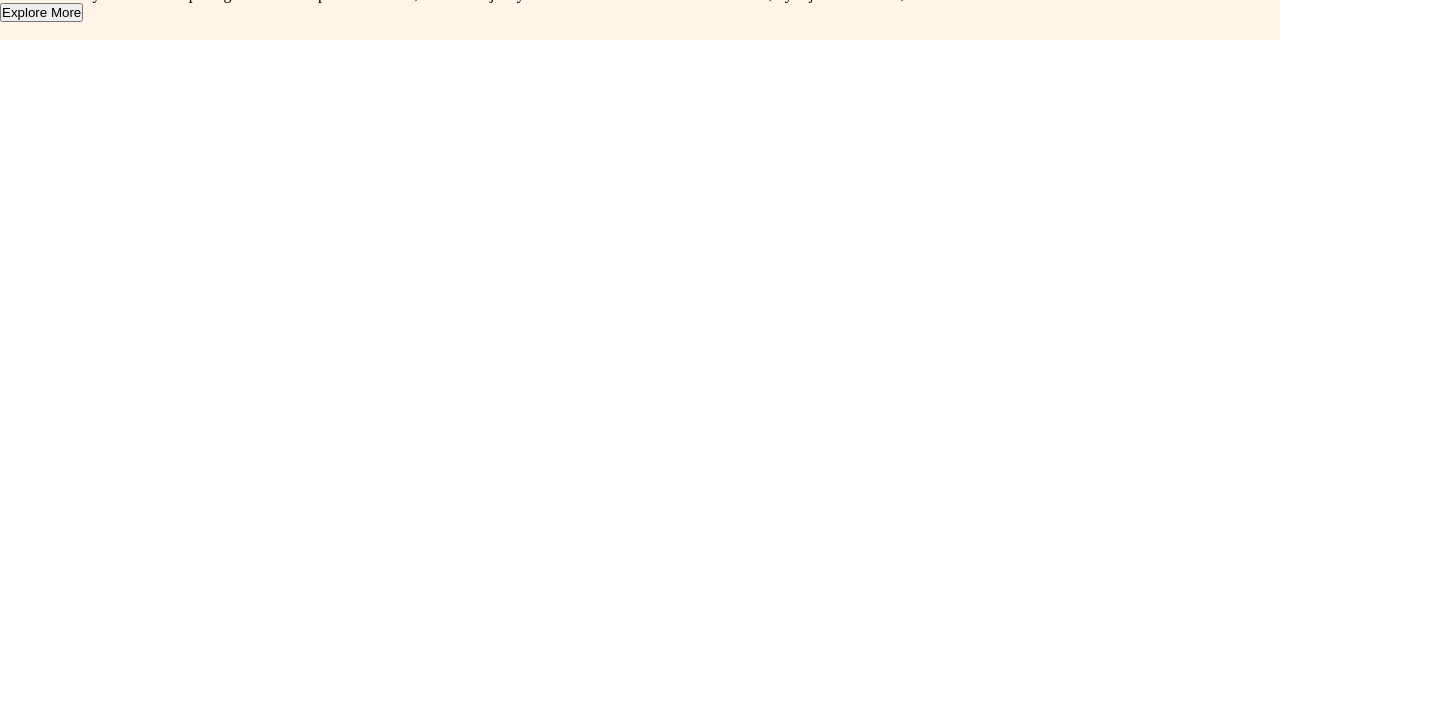
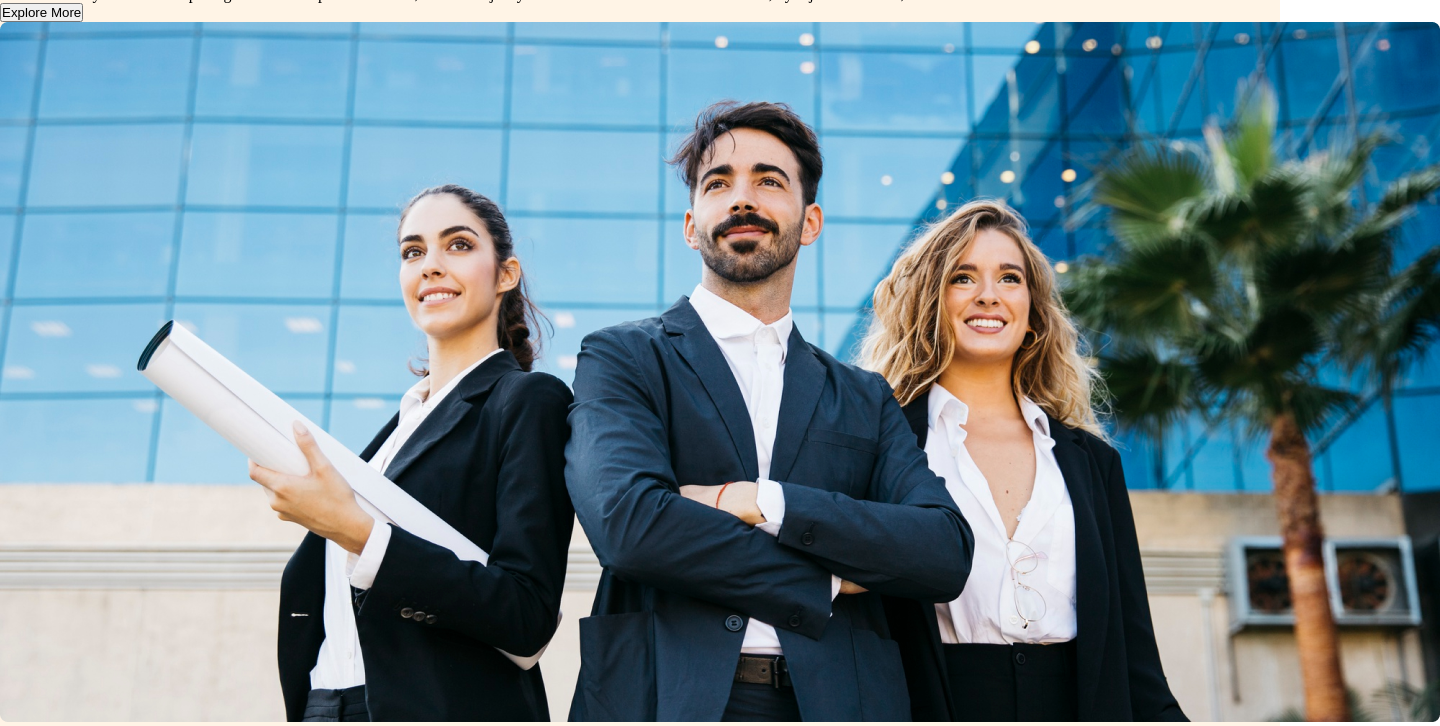
Before and after one commit to asir-uddin/G3-Architects, a plain HTML site: page index.html in a window 1280 px wide. Shown: the part 125-851 px from the top of the page, 1440 px wide, since content can reach past the window. Before the commit the page ends 800 px from the top, so only its background shows below. Drawn offline with nearby package versions, Linux system fonts and the light colour scheme.

Commit message:
added commit

```diff
--- a/index.html
+++ b/index.html
@@ -22,7 +22,7 @@
             <p class="heading-description">There are many variations of passages of Lorem Ipsum available, but the majority have suffered alteration in some form, by injected humour, or randomised words which don't look even</p>
             <button>Explore More</button>
         </div>
-        <img src="../g3-architects-resources/g3-architects-resources/images/banner.png" alt="" class="header-bg">
+        <img src="/g3-architects-resources/images/banner.png" alt="" class="header-bg">
     </header>
     <main>
 
```
